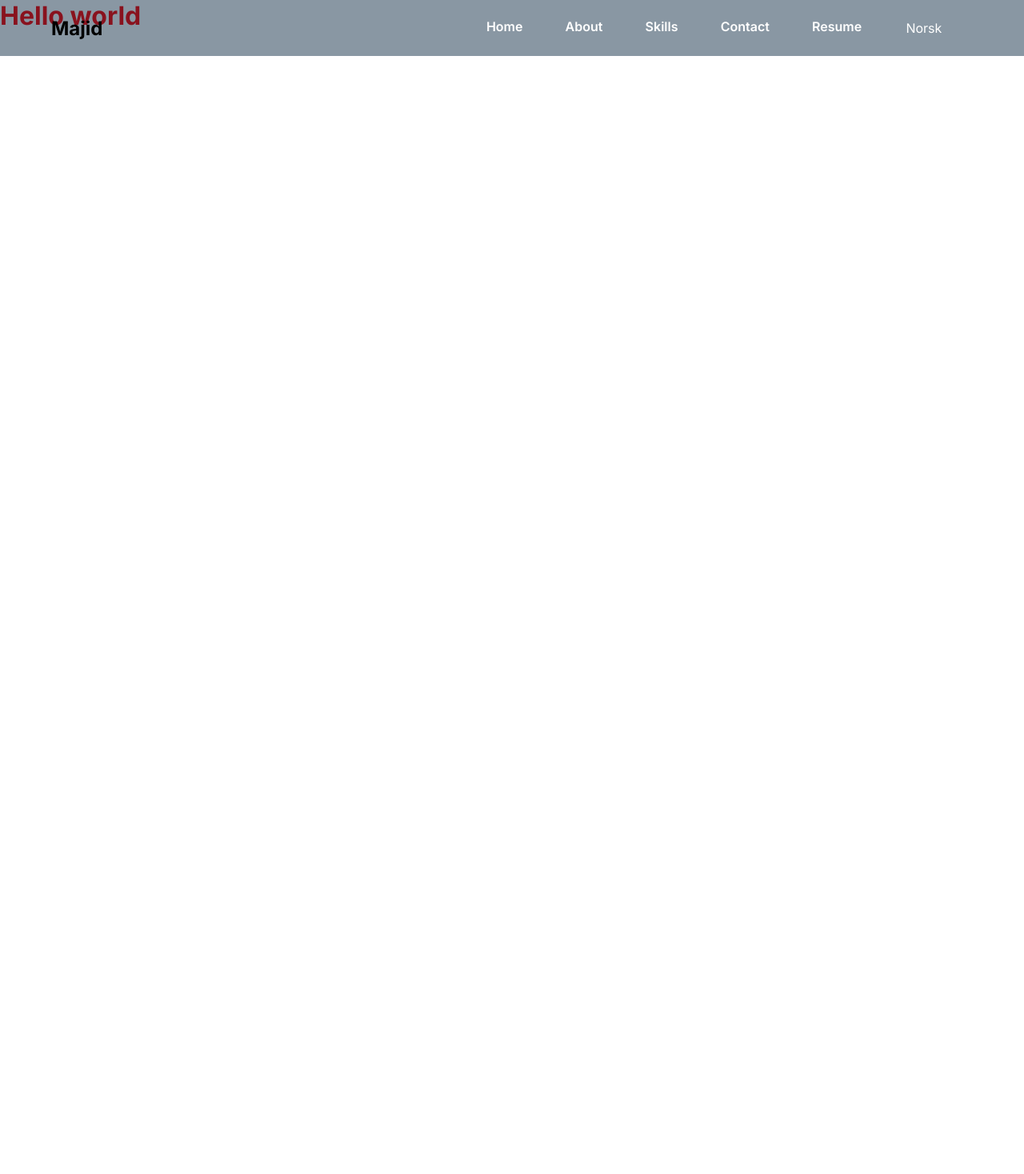
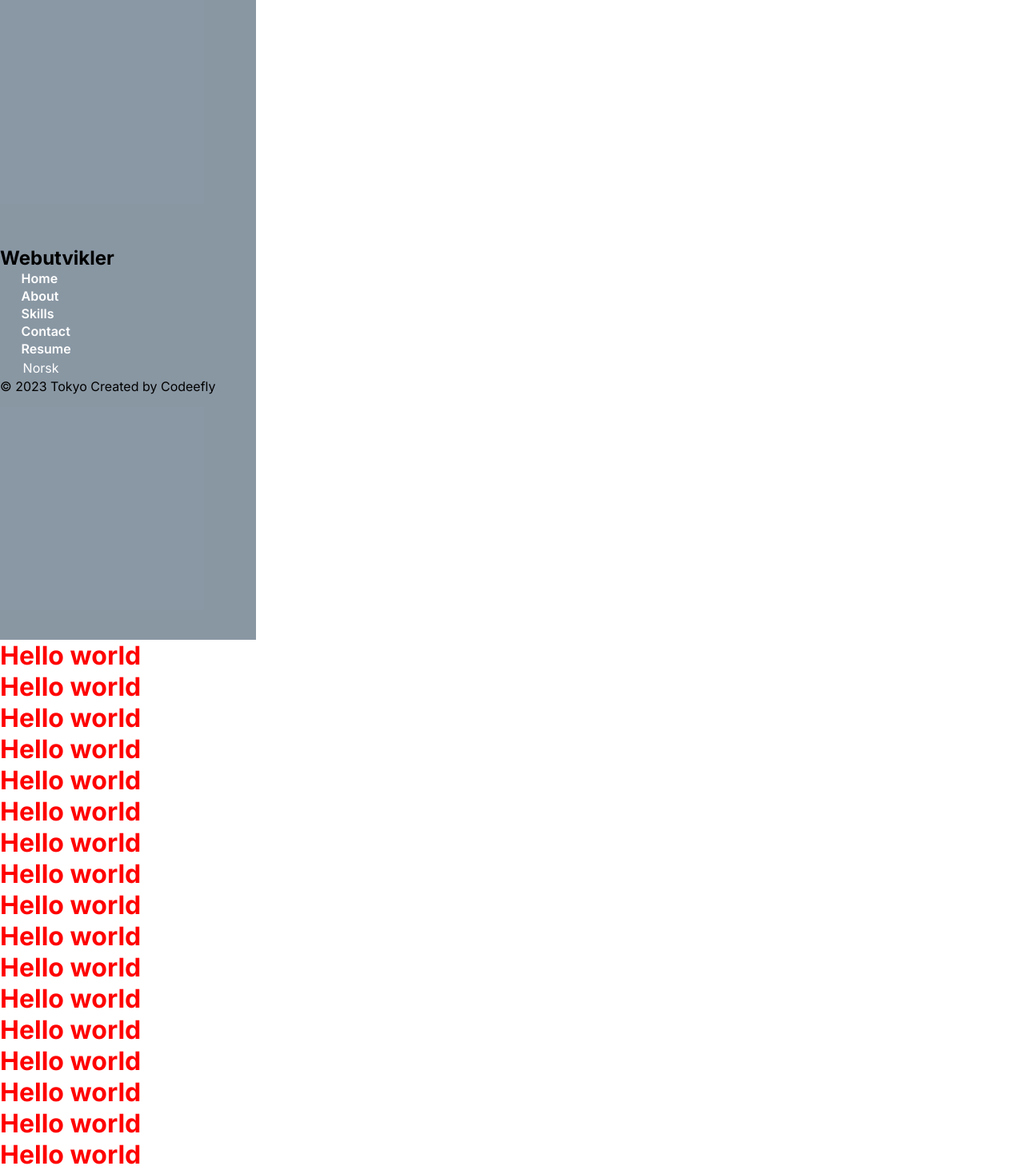
Before and after one commit to maf256/sitedesign, a Next.js app: page / in a window 1280 px wide. Shown: the top 1468 px of the page at 80% size. Before the commit the page ends 800 px from the top, so only its background shows below. Built offline with nearby package versions, Linux system fonts and the light colour scheme.

Commit message:
working on Navbar and rightNav

```diff
--- a/app/componnents/Nav/Navbar.js
+++ b/app/componnents/Nav/Navbar.js
@@ -1,27 +1,37 @@
 "use client"
 import React from 'react'
 import styled from 'styled-components'
-import LogoComponent from '../Logo/LogoComponent.js'
 import Burger from './Burger.js'
 
-export const Navbar = ({selectedLanguage, setSelectedLanguage}) => {
+export default function Navbar  ({selectedLanguage, setSelectedLanguage}) {
 
   return (
     <Nav >
-        <LogoComponent />
+        <Logo href="#home"><h1>Webutvikler</h1></Logo>
         <Burger selectedLanguage={selectedLanguage} setSelectedLanguage={setSelectedLanguage} />
     </Nav>
   )
 }
 
 const Nav = styled.nav `
+  @media (max-width: 768px) {
     width: 100%;
     height: 70px;
     display: flex;
-    flex-direction: row;
-    justify-content: space-between;
     align-items: center;
-    padding: 0 5% 0 5%;
-    background-color: #0a26407a;
     position: fixed;
+    background-color: white;
+  }
 `
+const Logo = styled.a`
+    display: none;
+    text-decoration: none;
+    margin-left: 10px;
+    color: black;
+
+    @media (max-width: 768px) {
+      width: 100%;
+      display: flex;
+    }
+
+`
--- a/app/componnents/Nav/rightNav.js
+++ b/app/componnents/Nav/rightNav.js
@@ -6,7 +6,9 @@ import Language from '../language/Language';
 
 const RightNav = ({ open,selectedLanguage, setSelectedLanguage}) => {
   return (
-    <Ul open={open}>
+    <Navbar open={open}>
+      <h1>Webutvikler</h1>
+      <Ul >
       {
         Data.menu['en'].map((item, inx) =>
         <li key={inx}><a href={item.href}>{item.name}</a></li>
@@ -14,15 +16,50 @@ const RightNav = ({ open,selectedLanguage, setSelectedLanguage}) => {
       }
         <li><Language setSelectedLanguage={setSelectedLanguage}/></li>
       </Ul>
+      <div>© 2023 Tokyo
+Created by Codeefly</div>
+
+    </Navbar>
   )
 }
 
 export default RightNav
 
+const Navbar = styled.div`
+  width: 25%;
+  height: 100vh;
+  background-color: #0a26407a;
+  display: flex;
+  flex-flow: column nowrap;
+  justify-content: center;
+
+  @media (max-width: 768px) {
+    background-color: #0D2538;
+    position: fixed;
+    transform: ${({ open }) => open ? 'translateX(0)' : 'translateX(100%)'};
+    top: 0;
+    right: 0;
+    height: 100vh;
+    width: 300px;
+    padding-top: 3.5rem;
+    transition: transform 0.3s ease-in-out;
+    li {
+      color: #fff;
+      select {
+        color: #FFE9B1;
+      }
+    }
+    a {
+      color: ${({ open }) => open ? '#FFE9B1' : "#112B3C"};
+    }
+  }
+
+
+`
+
 const Ul = styled.ul`
+
   list-style: none;
-  display: flex;
-  flex-flow: row nowrap;
   li {
     select {
       appearance: none;
@@ -60,25 +97,4 @@ const Ul = styled.ul`
     font-weight: 600;
   }
 
-  @media (max-width: 768px) {
-    flex-flow: column nowrap;
-    background-color: #0D2538;
-    position: fixed;
-    transform: ${({ open }) => open ? 'translateX(0)' : 'translateX(100%)'};
-    top: 0;
-    right: 0;
-    height: 100vh;
-    width: 300px;
-    padding-top: 3.5rem;
-    transition: transform 0.3s ease-in-out;
-    li {
-      color: #fff;
-      select {
-        color: #FFE9B1;
-      }
-    }
-    a {
-      color: ${({ open }) => open ? '#FFE9B1' : "#112B3C"};
-    }
-  }
 `;
--- a/app/layout.js
+++ b/app/layout.js
@@ -1,7 +1,7 @@
 import { Inter } from 'next/font/google'
 import React from 'react';
 import StyledComponentsRegistry from './lib/registry'
-import { Navbar } from './componnents/Nav/Navbar';
+import Navbar from './componnents/Nav/Navbar';
 
 
 // export default function RootLayout({ children }) {
--- a/app/page.js
+++ b/app/page.js
@@ -7,6 +7,28 @@ export default function Home() {
     <main>
 
       <H1>Hello world</H1>
+      <H1>Hello world</H1>
+      <H1>Hello world</H1>
+      <H1>Hello world</H1>
+      <H1>Hello world</H1>
+      <H1>Hello world</H1>
+      <H1>Hello world</H1>
+      <H1>Hello world</H1>
+      <H1>Hello world</H1>
+      <H1>Hello world</H1>
+      <H1>Hello world</H1>
+      <H1>Hello world</H1>
+      <H1>Hello world</H1>
+      <H1>Hello world</H1>
+      <H1>Hello world</H1>
+      <H1>Hello world</H1>
+      <H1>Hello world</H1>
+      <H1>Hello world</H1>
+      <H1>Hello world</H1>
+      <H1>Hello world</H1>
+      <H1>Hello world</H1>
+      <H1>Hello world</H1>
+      <H1>Hello world</H1>
     </main>
   )
 }
```
Lines whose indentation alone changed are shown as unchanged.
